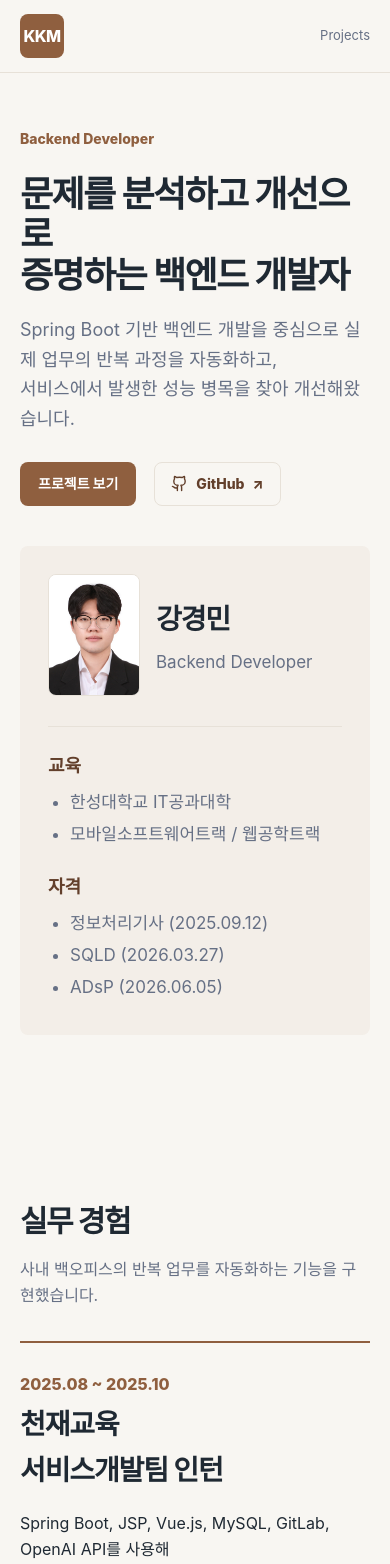
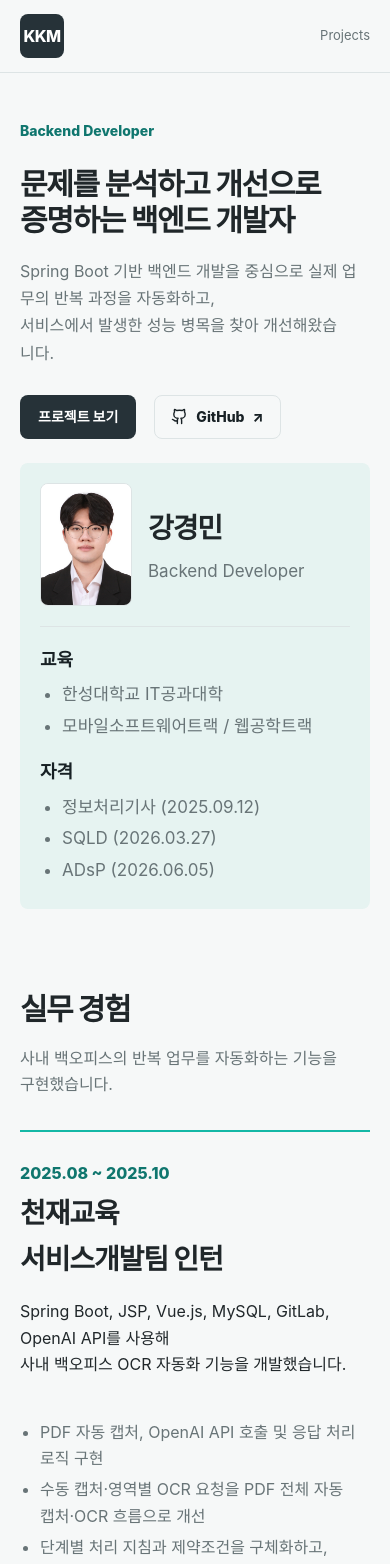
Before and after one commit to KMKang01/Portfolio, a Vue app: page / in a window 390 px wide. Shown: the top 1564 px of the page. Built offline with nearby package versions, Linux system fonts and the light colour scheme.

Commit message:
style(portfolio): refine teal theme layout

```diff
--- a/index.html
+++ b/index.html
@@ -7,7 +7,7 @@
     <meta name="keywords" content="강경민, 백엔드 개발자, Backend Developer, Spring Boot, Java, 포트폴리오, 인턴" />
     <meta name="author" content="강경민" />
     <meta name="robots" content="index, follow" />
-    <meta name="theme-color" content="#8f5f3f" />
+    <meta name="theme-color" content="#263238" />
     <meta property="og:type" content="website" />
     <meta property="og:title" content="강경민 | Backend Developer Portfolio" />
     <meta property="og:description" content="Spring Boot 기반 백엔드 개발과 AI API 연동 경험을 쌓아가는 개발자 강경민의 포트폴리오입니다." />
--- a/src/styles.css
+++ b/src/styles.css
@@ -1,13 +1,15 @@
 :root {
-  --bg: #f8f6f2;
+  --bg: #f6f8f8;
   --surface: #ffffff;
-  --text: #1f2933;
-  --muted: #667085;
-  --line: #e7e1d8;
-  --primary: #8f5f3f;
-  --primary-dark: #623f2b;
-  --soft: #efe5db;
-  --shadow: 0 24px 60px rgba(60, 43, 32, 0.08);
+  --text: #20272a;
+  --muted: #687477;
+  --line: #dde4e5;
+  --primary: #263238;
+  --primary-dark: #182125;
+  --accent: #14b8a6;
+  --accent-dark: #0f766e;
+  --soft: #e6f3f1;
+  --shadow: 0 24px 60px rgba(24, 33, 37, 0.08);
 }
 
 * { box-sizing: border-box; }
@@ -33,7 +35,7 @@ a { color: inherit; text-decoration: none; }
   justify-content: space-between;
   align-items: center;
   padding: 14px 0;
-  background: rgba(248, 246, 242, .97);
+  background: rgba(246, 248, 248, .97);
   border-bottom: 1px solid var(--line);
 }
 .nav-frame { display: flex; flex: 0 0 auto; align-items: center; justify-content: space-between; }
@@ -50,7 +52,7 @@ a { color: inherit; text-decoration: none; }
 }
 .nav-links, .nav-mobile { display: flex; gap: 24px; color: var(--muted); font-size: 14px; }
 .nav-mobile { display: none; }
-.nav a:hover { color: var(--primary-dark); }
+.nav a:hover { color: var(--accent-dark); }
 
 .hero {
   min-height: auto;
@@ -60,12 +62,17 @@ a { color: inherit; text-decoration: none; }
   align-items: start;
   padding: 88px 0 76px;
 }
-.tag { margin: 0; color: var(--primary); font-weight: 800; font-size: 14px; }
+.tag { margin: 0; color: var(--accent-dark); font-weight: 800; font-size: 14px; }
 h1 {
   margin: 24px 0 20px;
   font-size: clamp(36px, 5vw, 68px);
   line-height: 1.12;
   letter-spacing: -0.045em;
+}
+.hero-title > span,
+.hero-desc > span {
+  display: block;
+  white-space: nowrap;
 }
 .hero-desc {
   max-width: 760px;
@@ -78,13 +85,13 @@ h1 {
 .hero-primary-action { display: inline-flex; align-items: center; min-height: 44px; padding: 0 18px; border-radius: 8px; background: var(--primary); color: #fff; font-size: 14px; font-weight: 800; }
 .hero-primary-action:hover { background: var(--primary-dark); }
 .hero-github-link { display: inline-flex; align-items: center; gap: 8px; min-height: 44px; padding: 0 16px; border: 1px solid var(--line); border-radius: 8px; background: transparent; color: var(--primary-dark); font-size: 14px; font-weight: 800; transition: background-color .18s ease, border-color .18s ease, transform .18s ease; }
-.hero-github-link:hover { background: #f3eee8; border-color: var(--primary); transform: translateY(-1px); }
+.hero-github-link:hover { background: var(--soft); border-color: var(--accent); transform: translateY(-1px); }
 .hero-github-link svg { width: 17px; height: 17px; }
 .hero-card {
   padding: 28px;
   border: 0;
   border-radius: 8px;
-  background: #f3eee8;
+  background: var(--soft);
   box-shadow: none;
 }
 .profile-head {
@@ -152,20 +159,32 @@ h1 {
   grid-template-columns: minmax(260px, .7fr) 1.3fr;
   gap: 60px;
   padding: 28px 0;
-  border-top: 2px solid var(--primary);
+  border-top: 2px solid var(--accent);
   border-bottom: 1px solid var(--line);
 }
 .experience-card h3 { margin: 4px 0 12px; font-size: 28px; letter-spacing: -0.04em; }
-.date { color: var(--primary); font-weight: 800; margin: 0; }
+.experience-title > span,
+.experience-description > span {
+  display: block;
+  white-space: nowrap;
+}
+.experience-section,
+.featured-section,
+.skills-section,
+.other-projects {
+  word-break: keep-all;
+}
+.date { color: var(--accent-dark); font-weight: 800; margin: 0; }
 ul { padding-left: 20px; margin: 0; color: var(--muted); }
 li { margin: 8px 0; }
 .project-list { display: grid; gap: 48px; }
 .project-card { padding: 0; }
+.project-list > .project-card { min-width: 0; width: 100%; }
 .other-projects .project-card { padding-top: 30px; border-top: 1px solid var(--line); }
 .project-header { margin-bottom: 10px; }
 .project-header h3 { margin: 0; font-size: 28px; letter-spacing: -0.04em; }
 .project-header p { margin: 4px 0 0; color: var(--muted); }
-.project-summary { font-size: 17px; color: #4b5563; }
+.project-summary { font-size: 17px; color: #536064; }
 .project-tech { max-width: 800px; margin: 12px 0 20px; color: var(--primary-dark); font-size: 14px; line-height: 1.65; }
 .project-links {
   display: flex;
@@ -181,7 +200,7 @@ li { margin: 8px 0; }
   color: var(--primary-dark);
   font-weight: 750;
 }
-.project-links a:hover { border-color: var(--primary); }
+.project-links a:hover { border-color: var(--accent); color: var(--accent-dark); }
 .project-media {
   width: min(100%, 1040px);
   margin: 30px auto;
@@ -193,7 +212,7 @@ li { margin: 8px 0; }
   overflow: hidden;
   border: 1px solid var(--line);
   border-radius: 8px;
-  background: #f7f2ec;
+  background: #f2f6f6;
 }
 .slider-track {
   display: flex;
@@ -203,7 +222,7 @@ li { margin: 8px 0; }
   flex: 0 0 100%;
   margin: 0;
   overflow: hidden;
-  background: #f7f2ec;
+  background: #f2f6f6;
 }
 .project-media img {
   display: block;
@@ -246,7 +265,7 @@ li { margin: 8px 0; }
   cursor: pointer;
 }
 .slider-btn:hover {
-  background: var(--primary-dark);
+  background: var(--primary);
 }
 .slider-btn svg {
   width: 22px;
@@ -273,11 +292,11 @@ li { margin: 8px 0; }
 }
 .problem-box .award { color: var(--primary-dark); font-weight: 700; }
 .featured-section { padding-top: 100px; }
-.featured-project { padding: 42px 46px; border: 0; border-radius: 10px; background: #f3ece4; box-shadow: none; }
-.featured-topline { display: flex; justify-content: space-between; gap: 16px; padding-bottom: 18px; border-bottom: 1px solid var(--line); color: var(--primary); font-weight: 800; font-size: 14px; }
+.featured-project { padding: 42px 46px; border: 0; border-radius: 10px; background: var(--soft); box-shadow: none; }
+.featured-topline { display: flex; justify-content: space-between; gap: 16px; padding-bottom: 18px; border-bottom: 1px solid var(--line); color: var(--accent-dark); font-weight: 800; font-size: 14px; }
 .featured-intro { display: grid; grid-template-columns: minmax(0, 1fr) 260px; gap: 44px; align-items: end; padding: 26px 0 0; }
 .featured-intro .project-summary { max-width: 720px; font-size: 18px; line-height: 1.7; }
-.performance-kpi { padding: 2px 0 2px 22px; border-left: 3px solid var(--primary); }
+.performance-kpi { padding: 2px 0 2px 22px; border-left: 3px solid var(--accent); }
 .performance-kpi strong { display: block; margin-top: 5px; color: var(--primary-dark); font-size: clamp(36px, 4vw, 48px); line-height: 1.04; letter-spacing: -0.045em; }
 .performance-kpi span { color: var(--muted); font-size: 13px; font-weight: 700; }
 .flow-label { margin: 16px 0 4px !important; color: var(--primary-dark); font-size: 13px; font-weight: 900; letter-spacing: 0; }
@@ -285,7 +304,7 @@ li { margin: 8px 0; }
 .featured-content { margin-top: 38px; }
 .other-projects .project-summary { max-width: 760px; }
 section[id], .other-projects { scroll-margin-top: 86px; }
-a:focus-visible, button:focus-visible, img[role="button"]:focus-visible { outline: 3px solid rgba(143,95,63,.45); outline-offset: 3px; }
+a:focus-visible, button:focus-visible, img[role="button"]:focus-visible { outline: 3px solid rgba(20,184,166,.38); outline-offset: 3px; }
 @media (prefers-reduced-motion: reduce) { *, *::before, *::after { scroll-behavior: auto !important; transition-duration: .01ms !important; animation-duration: .01ms !important; } }
 .contact {
   width: 100%;
@@ -309,6 +328,19 @@ a:focus-visible, button:focus-visible, img[role="button"]:focus-visible { outlin
   font-weight: 800;
 }
 .contact-links svg { width: 18px; }
+
+@media (min-width: 1500px) {
+  .screen-layout {
+    width: min(100%, 1520px);
+    margin-inline: auto;
+  }
+  .site-frame,
+  .section,
+  .contact-inner { width: 100%; }
+  .contact-inner { padding-inline: 48px; }
+  .hero { gap: 56px; }
+}
+
 .image-lightbox {
   position: fixed;
   inset: 0;
@@ -316,7 +348,7 @@ a:focus-visible, button:focus-visible, img[role="button"]:focus-visible { outlin
   display: grid;
   place-items: center;
   padding: 32px;
-  background: rgba(31, 41, 51, .82);
+  background: rgba(24, 33, 37, .82);
   cursor: zoom-out;
 }
 .image-lightbox img {
@@ -349,25 +381,49 @@ a:focus-visible, button:focus-visible, img[role="button"]:focus-visible { outlin
 }
 @media (max-width: 820px) {
   .site-frame, .section { width: min(100% - 40px, 1360px); }
+  .section { padding-block: 40px; }
   .nav-links { display: none; }
   .nav-mobile { display: flex; gap: 14px; margin-left: auto; font-size: 13px; }
   .nav-mobile a:last-child { display: none; }
   .hero, .experience-card, .project-content { grid-template-columns: minmax(0, 1fr); }
-  .hero { padding-top: 54px; }
+  .hero {
+    gap: 24px;
+    padding: 46px 0 36px;
+  }
+  h1 {
+    font-size: clamp(26px, 8vw, 30px);
+    line-height: 1.2;
+    text-wrap: balance;
+  }
+  .hero-desc {
+    font-size: clamp(14px, 4.27vw, 16px);
+    line-height: 1.7;
+    text-wrap: pretty;
+  }
   .profile-head { grid-template-columns: 92px minmax(0, 1fr); gap: 16px; }
   .profile-photo { width: 92px; border-radius: 8px; }
   .hero-card h3 { font-size: 28px; }
+  .hero-card { padding: 20px; }
+  .profile-meta { gap: 12px; margin-top: 20px; padding-top: 18px; }
+  .profile-meta ul { line-height: 1.5; }
   .skills-grid { grid-template-columns: 1fr; }
   .featured-topline { display: grid; gap: 4px; }
   .featured-intro { padding-top: 20px; }
   .performance-kpi { padding: 14px 0 14px 16px; }
-  .featured-project { padding: 26px 20px; }
+  .featured-project,
+  .other-projects .project-card {
+    padding: 26px 20px;
+    border: 0;
+    border-radius: 10px;
+    background: var(--soft);
+  }
   .project-header { gap: 10px; }
   .project-header h3 { font-size: 23px; }
   .project-content { gap: 28px; }
-  .project-content p, .project-content li { overflow-wrap: anywhere; }
-  .problem-box { padding-left: 16px; }
+  .project-content p, .project-content li { overflow-wrap: break-word; }
+  .problem-box { padding-left: 0; }
   .experience-card { gap: 20px; }
+  .experience-card li { margin-block: 5px; }
   .project-media { width: 100%; }
   .slider-btn { width: 38px; height: 38px; }
   .slider-btn.prev { left: -8px; }
@@ -389,7 +445,7 @@ a:focus-visible, button:focus-visible, img[role="button"]:focus-visible { outlin
   html, body {
     margin: 0;
     background: #fff !important;
-    color: #1f2933;
+    color: var(--text);
     font-size: 14px;
     line-height: 1.58;
     -webkit-print-color-adjust: exact;
@@ -426,14 +482,14 @@ a:focus-visible, button:focus-visible, img[role="button"]:focus-visible { outlin
   }
   .print-identity { display: grid; grid-template-columns: minmax(0, 1fr) 64mm; gap: 12mm; align-items: start; padding-top: 5mm; }
   .print-identity > div > p:last-child { max-width: 100mm; color: var(--muted); }
-  .print-profile-card { display: grid; grid-template-columns: 27mm minmax(0, 1fr); gap: 5mm; padding: 5mm; border: 1px solid var(--line); border-radius: 6mm; background: #fdfaf7; }
+  .print-profile-card { display: grid; grid-template-columns: 27mm minmax(0, 1fr); gap: 5mm; padding: 5mm; border: 1px solid var(--line); border-radius: 6mm; background: #f7f9f9; }
   .print-profile-card img { width: 27mm; height: 36mm; border-radius: 4mm; object-fit: cover; object-position: center 22%; }
   .print-profile-card div { display: flex; flex-direction: column; align-items: flex-start; gap: 1px; font-size: 12px; line-height: 1.45; min-width: 0; }
   .print-profile-card strong { font-size: 18px; }
   .print-profile-card span { margin-bottom: 5px; color: var(--muted); }
   .print-profile-card a { overflow-wrap: anywhere; }
   .print-profile-details { display: grid; grid-template-columns: 1fr 1fr; gap: 6mm; margin-top: 10mm; }
-  .print-profile-details > div { padding: 4mm 5mm; border-top: 2px solid var(--primary); background: #faf7f3; }
+  .print-profile-details > div { padding: 4mm 5mm; border-top: 2px solid var(--accent); background: #f2f6f6; }
   .print-profile-details h2 { margin-bottom: 5px; font-size: 15px; }
   .print-profile-details p { font-size: 13px; color: var(--muted); line-height: 1.6; }
   .print-skills { margin-top: 10mm; }
@@ -444,10 +500,10 @@ a:focus-visible, button:focus-visible, img[role="button"]:focus-visible { outlin
   .print-skills-grid h3 { margin-bottom: 3px; color: var(--primary-dark); font-size: 13px; }
   .print-skills-grid p { color: var(--muted); font-size: 11px; line-height: 1.48; }
   .print-experience { padding-top: 7mm; }
-  .print-experience-card { padding: 8mm; border: 1px solid var(--line); border-radius: 5mm; background: #fdfaf7; break-inside: avoid; page-break-inside: avoid; }
+  .print-experience-card { padding: 8mm; border: 1px solid var(--line); border-radius: 5mm; background: #f7f9f9; break-inside: avoid; page-break-inside: avoid; }
   .print-project-meta { display: flex; flex-wrap: wrap; gap: 5mm; margin-bottom: 4mm; color: var(--primary); font-size: 12px; font-weight: 800; }
   .print-experience-card > h3 { margin-bottom: 6px; font-size: 23px; }
-  .print-lead { color: #4b5563; font-size: 14px; line-height: 1.65; }
+  .print-lead { color: #536064; font-size: 14px; line-height: 1.65; }
   .print-two-column { display: grid; grid-template-columns: 1fr 1fr; gap: 8mm; margin-top: 9mm; }
   .print-two-column > div { min-width: 0; break-inside: avoid; page-break-inside: avoid; }
   .print-document ul { margin: 0; padding-left: 18px; color: var(--muted); }
@@ -456,7 +512,7 @@ a:focus-visible, button:focus-visible, img[role="button"]:focus-visible { outlin
   .print-project-heading { margin-bottom: 5mm; }
   .print-project-heading h2 { margin-bottom: 5px; }
   .print-tags { display: flex; flex-wrap: wrap; gap: 4px; margin-top: 5mm; }
-  .print-tags span { padding: 2px 7px; border-radius: 99px; background: #f4efe8; color: #5e5147; font-size: 10.5px; font-weight: 700; line-height: 1.45; }
+  .print-tags span { padding: 2px 7px; border-radius: 99px; background: #eef3f3; color: #364347; font-size: 10.5px; font-weight: 700; line-height: 1.45; }
   .print-links { display: flex; gap: 4mm; margin-top: 5mm; }
   .print-links a { padding: 2px 0; border-bottom: 1px solid var(--primary); font-size: 12px; font-weight: 800; }
   .print-project-gallery { display: grid; gap: 4mm; }
@@ -468,14 +524,14 @@ a:focus-visible, button:focus-visible, img[role="button"]:focus-visible { outlin
   .print-gallery-two { grid-template-columns: 1fr 1.25fr; align-items: start; }
   .print-gallery-two img { height: 72mm; }
   .print-gallery-two .print-architecture img { object-fit: contain; padding: 3mm; background: #fff; }
-  .print-implementation { margin-top: 8mm; padding: 5mm 6mm; border-left: 3px solid var(--primary); background: #faf7f3; break-inside: avoid; page-break-inside: avoid; }
+  .print-implementation { margin-top: 8mm; padding: 5mm 6mm; border-left: 3px solid var(--accent); background: #f2f6f6; break-inside: avoid; page-break-inside: avoid; }
   .print-implementation ul { columns: 2; column-gap: 8mm; }
   .print-implementation li { break-inside: avoid; }
   .print-filly-case { padding-top: 7mm; }
   .print-case-grid { display: grid; grid-template-columns: 1fr 1fr; gap: 4mm; }
-  .print-case-grid article { padding: 4.5mm 5mm; border: 1px solid var(--line); border-radius: 3mm; background: #fdfaf7; break-inside: avoid; page-break-inside: avoid; }
+  .print-case-grid article { padding: 4.5mm 5mm; border: 1px solid var(--line); border-radius: 3mm; background: #f7f9f9; break-inside: avoid; page-break-inside: avoid; }
   .print-case-grid h3 { margin-bottom: 4px; color: var(--primary-dark); font-size: 14px; }
-  .print-case-grid p { color: #4b5563; font-size: 12px; line-height: 1.55; }
+  .print-case-grid p { color: #536064; font-size: 12px; line-height: 1.55; }
   .print-case-grid .print-result { border-color: var(--primary); background: var(--soft); }
   .print-case-grid .print-result p { color: var(--primary-dark); font-size: 22px; font-weight: 900; line-height: 1.25; letter-spacing: -0.04em; }
   .print-case-grid .print-award { background: var(--primary-dark); border-color: var(--primary-dark); }
@@ -483,7 +539,7 @@ a:focus-visible, button:focus-visible, img[role="button"]:focus-visible { outlin
   .print-ocr-page { padding-top: 7mm; }
   .print-ocr-content { margin-top: 12mm; }
   .print-ocr-content > div { padding: 6mm; border: 1px solid var(--line); border-radius: 3mm; }
-  .print-ocr-case { background: #faf7f3; }
+  .print-ocr-case { background: #f2f6f6; }
   .print-ocr-case h4:not(:first-child) { margin-top: 5mm; }
   .print-ocr-case p { color: var(--muted); font-size: 13px; }
   .print-gallery-architecture figure { width: 100%; }
```
